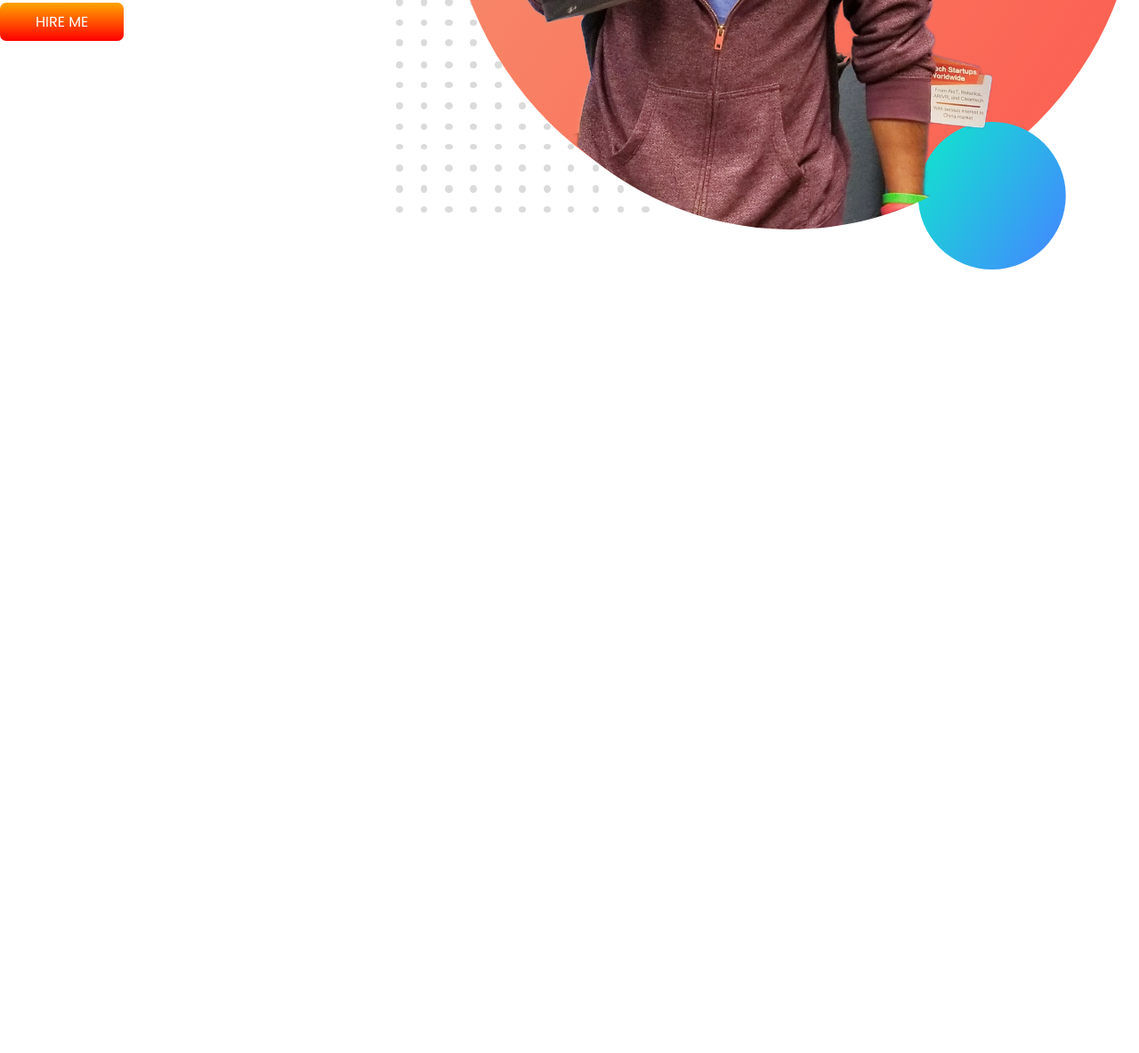
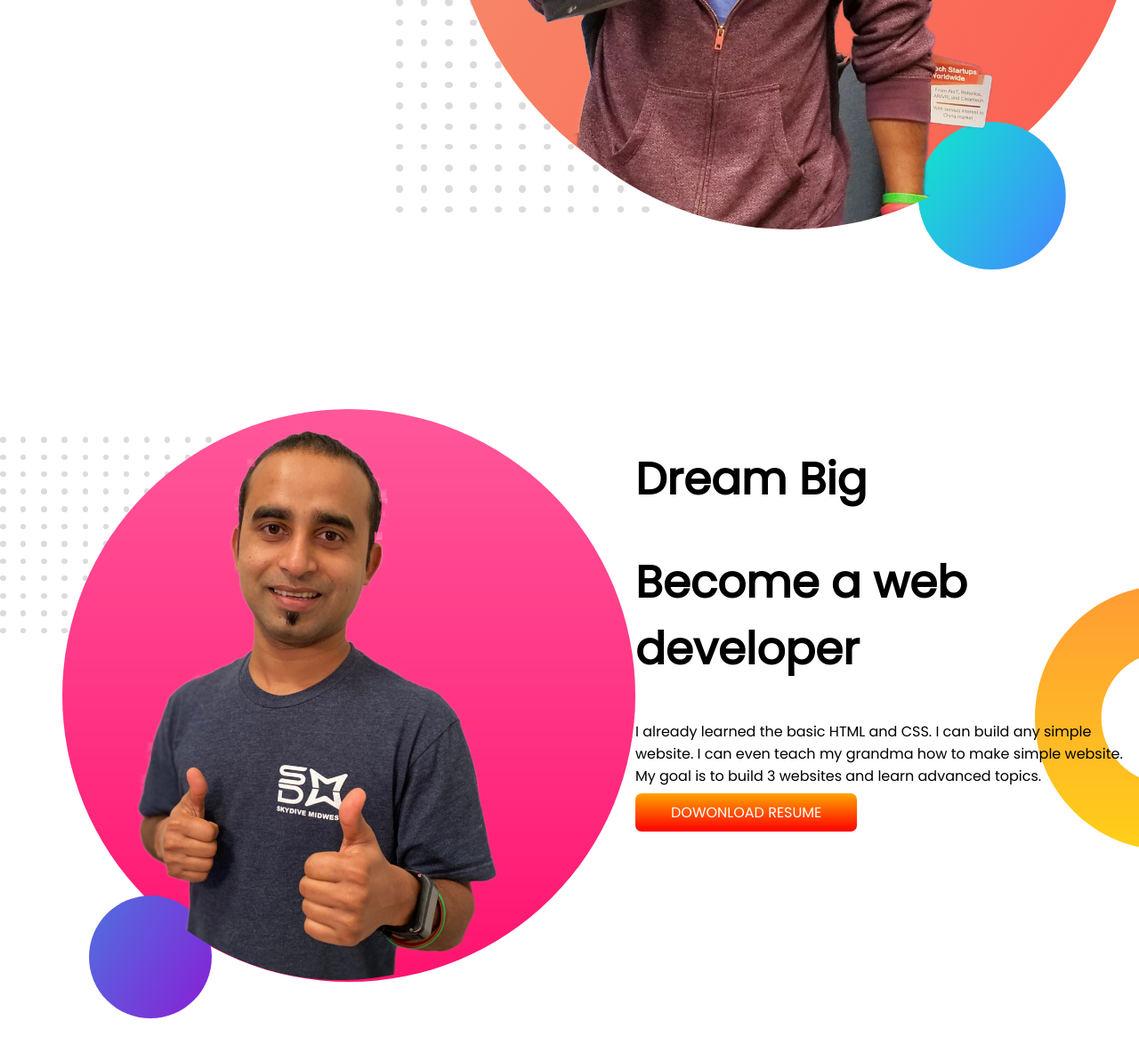
Before and after one commit to robiulgithub/Learing-web, a plain HTML site: page index.html in a window 1280 px wide. Shown: the part 526-1710 px from the top of the page at 89% size. Before the commit the page ends 836 px from the top, so only its background shows below. Drawn offline with Linux system fonts and the light colour scheme.

Commit message:
drem add

```diff
--- a/index.html
+++ b/index.html
@@ -17,7 +17,7 @@
 
     <div class=" haf-width">
     <h1>Welcome To </h1>
-    <h1><span class="orange-color">Peter Parker</span> World</h1>
+    <h2><span class="orange-color">Peter Parker</span> World</h2>
     <h3>Build Climber and Train Stopper</h3>
     <p>You might saw me jumping, climbing buildings, and stopping trains. But nobody pays me a dime for that work. That's why I am learning and mastering web development. I will not stop until I become the Web Development Hero. </p>
     <a class="link-button" href="https://www.linkedin.com/in/robiul-islam-a300a31a9/ " target=" -blank"> HIRE ME</a>
@@ -32,6 +32,23 @@
 </section>
 
 
+<section class="Dream-Big">
+    <div>
+        <img src="image/jhankar2.png" alt="">
+
+    </div>
+    <div>
+        <h1>Dream Big </h1>
+        <h1>Become a web developer </h1>
+        <p> I already learned the basic HTML and CSS. I can build any simple website. I can even teach my grandma how to make simple website. My goal is to build 3 websites and learn advanced topics.</p>
+        <a class="download-button" href="https://www.youtube.com/ " target="-blank">DOWONLOAD RESUME</a>
+    </div>
+
+
+
+</section>
+
+
 
 
 
--- a/style.css
+++ b/style.css
@@ -14,6 +14,7 @@ h1 {
 
 section {
     display: flex;
+    margin-bottom: 150px;
 }
 
 .haf-widht {
@@ -41,3 +42,26 @@ section {
     background-image: url(image/top-banner.png);
     background-repeat: no-repeat;
 }
+
+.download-button {
+    text-decoration: none;
+    background-image: linear-gradient(orange, red);
+    padding: 10px 40px;
+    border-radius: 7px;
+    color: white;
+    width: 800;
+
+}
+
+
+
+
+
+
+.Dream-Big {
+    background-image: url(image/dream-bg.png);
+    background-repeat: no-repeat;
+    background-position: right;
+
+
+}
```
